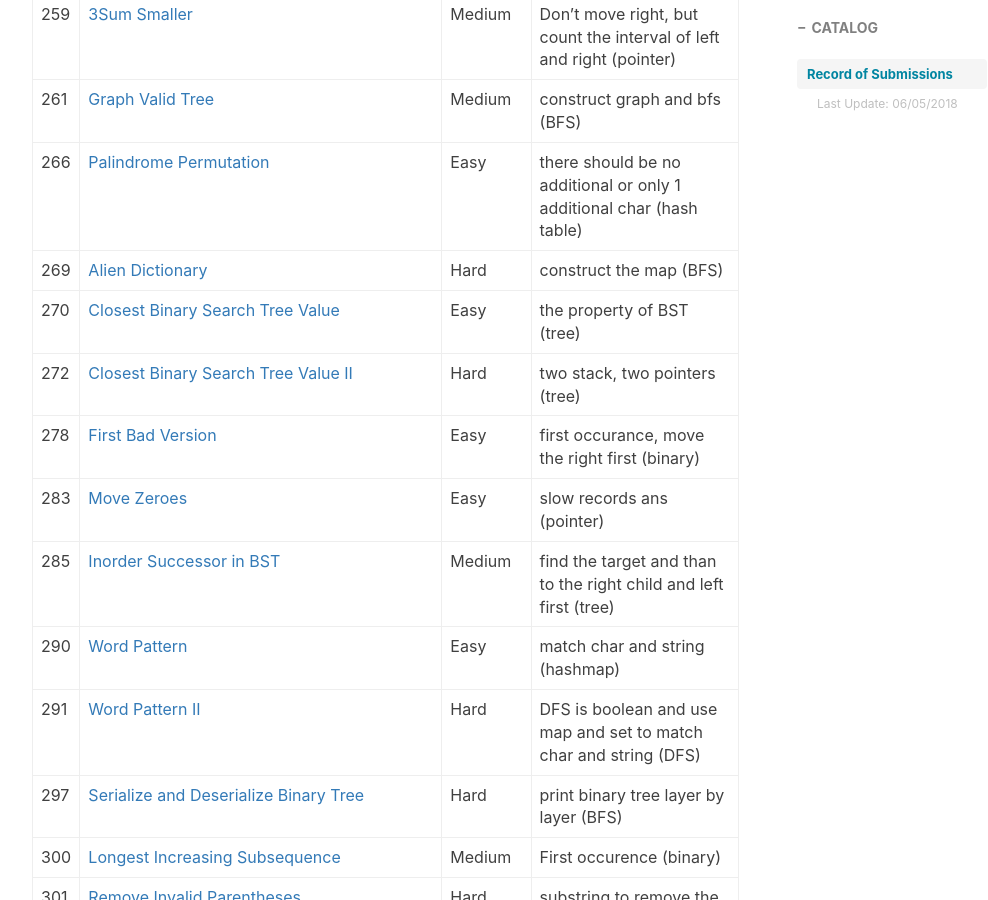
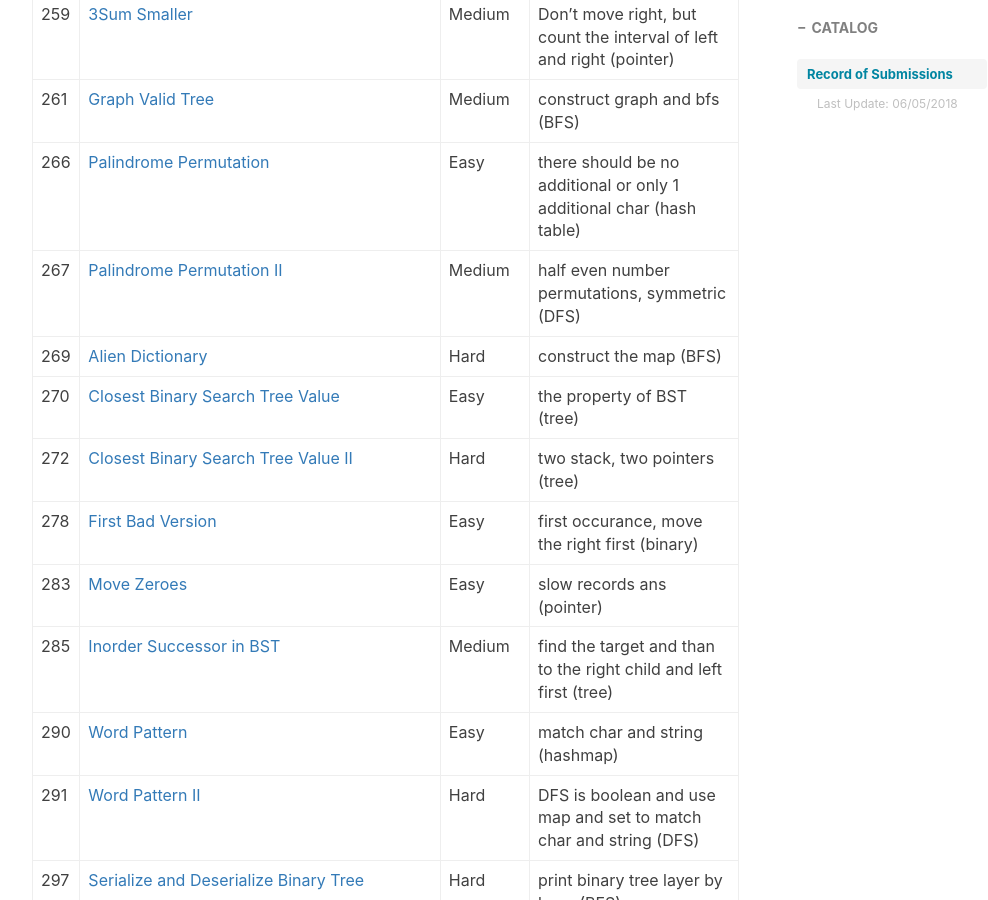
Before and after one commit to ly16/ly16.github.io, a Jekyll site: the page built from _posts/2018-05-18-leetcode-record-round1.md, in a window 1280 px wide and 900 px high, scrolled down 5448 px. Shown: the whole window, without its empty margins (233-1221 px from the left). Built offline with Jekyll 4.4.1, drawn with Linux system fonts in a browser that asks for light colours; nearby versions of some CDN libraries; comment, search, counter and statistics services are not loaded.

Commit message:
Update 2018-05-18-leetcode-record-round1.md

```diff
--- a/_posts/2018-05-18-leetcode-record-round1.md
+++ b/_posts/2018-05-18-leetcode-record-round1.md
@@ -93,6 +93,7 @@ tags:
 |259|[3Sum Smaller](https://github.com/ly16/LC-Practice/blob/master/3Sum%20Smaller.java)|Medium|Don't move right, but count the interval of left and right (pointer)|
 |261|[Graph Valid Tree](https://github.com/ly16/LC-Practice/blob/master/Graph%20Valid%20Tree.java)|Medium|construct graph and bfs (BFS)|
 |266|[Palindrome Permutation](https://github.com/ly16/LC-Practice/blob/master/Palindrome%20Permutation.java)|Easy|there should be no additional or only 1 additional char (hash table)|
+|267|[Palindrome Permutation II](https://github.com/ly16/LC-Practice/blob/master/Palindrome%20Permutation%20II.java)|Medium|half even number permutations, symmetric (DFS)|
 |269|[ Alien Dictionary](https://github.com/ly16/LC-Practice/blob/master/Alien%20Dictionary.java)|Hard|construct the map (BFS)|
 |270|[Closest Binary Search Tree Value](https://github.com/ly16/LC-Practice/blob/master/Closest%20Number%20In%20Binary%20Search%20Tree.java)|Easy|the property of BST (tree)|
 |272|[Closest Binary Search Tree Value II](https://github.com/ly16/LC-Practice/blob/master/Closest%20Binary%20Search%20Tree%20Value%20II.java)|Hard|two stack, two pointers (tree)|
```
